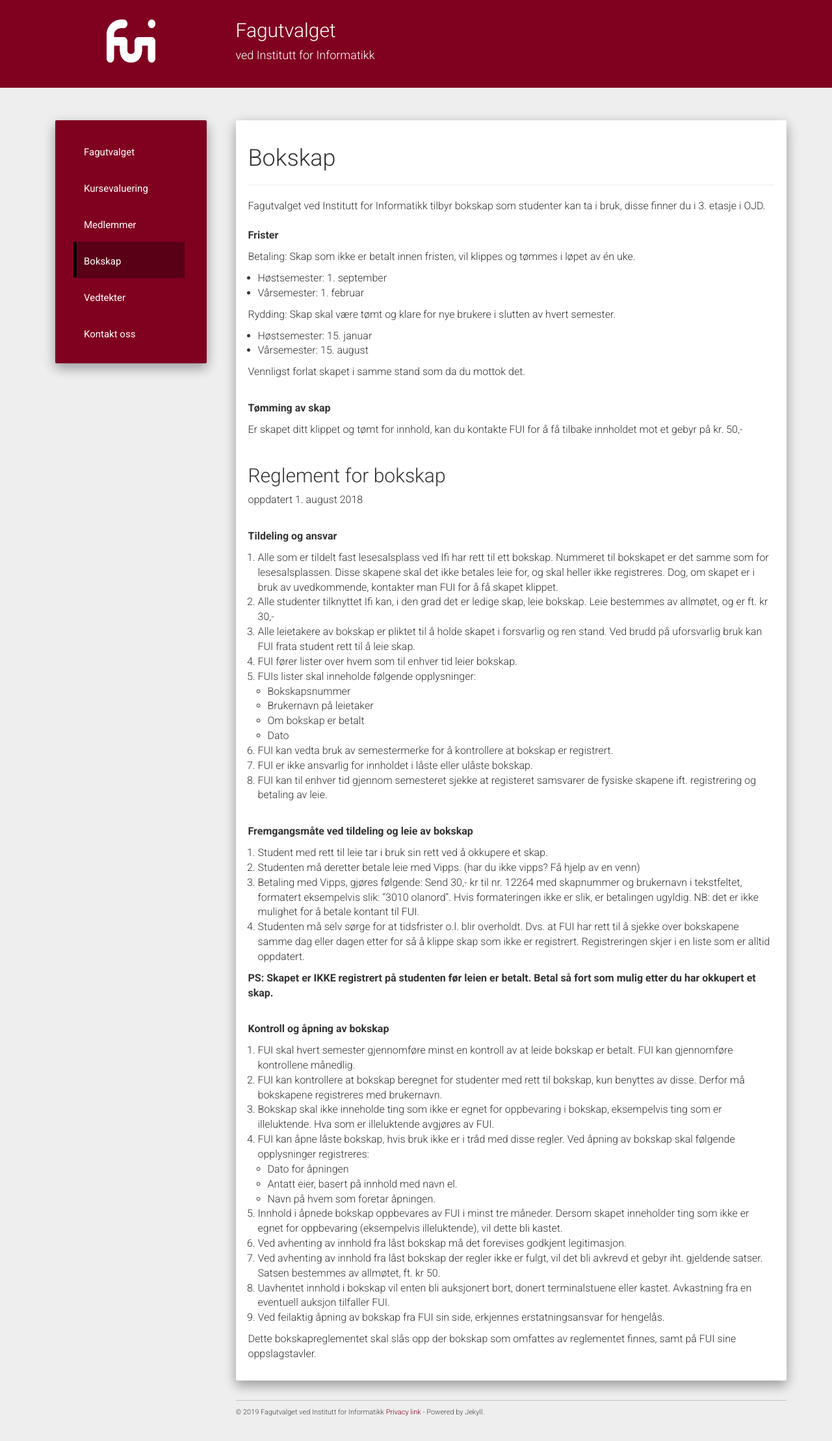
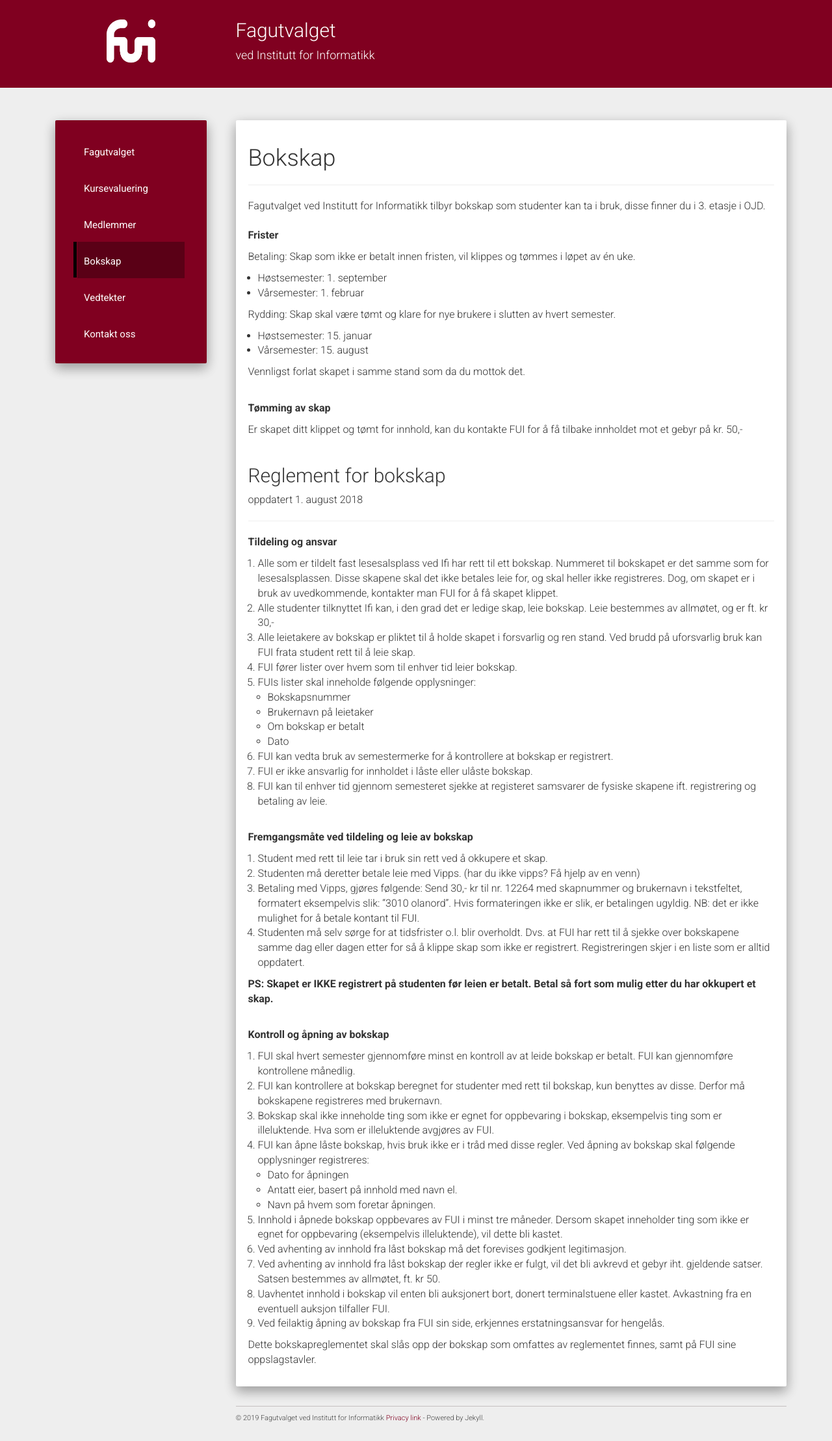
Before and after one commit to fui/fui.github.io, a Jekyll site: the page built from locker.md, in a window 1280 px wide. Shown: the whole page at 65% size. Built offline with Jekyll 4.4.1, drawn with Linux system fonts in a browser that asks for light colours; nearby versions of some CDN libraries.

Commit message:
editing md-s

```diff
--- a/locker.md
+++ b/locker.md
@@ -31,7 +31,8 @@ Er skapet ditt klippet og tømt for innhold, kan du kontakte FUI for å få tilb
 
 ## Reglement for bokskap
 oppdatert 1. august 2018
-<br><br>
+
+---
 
 **Tildeling og ansvar**
 1. Alle som er tildelt fast lesesalsplass ved Ifi har rett til ett bokskap. Nummeret til bokskapet er det samme som for lesesalsplassen. Disse skapene skal det ikke betales leie for, og skal heller ikke registreres. Dog, om skapet er i bruk av uvedkommende, kontakter man FUI for å få skapet klippet.
```
